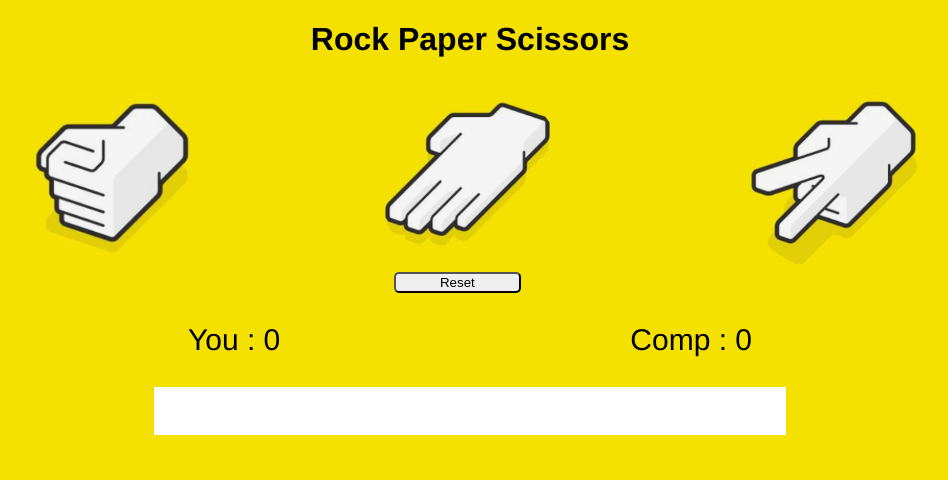
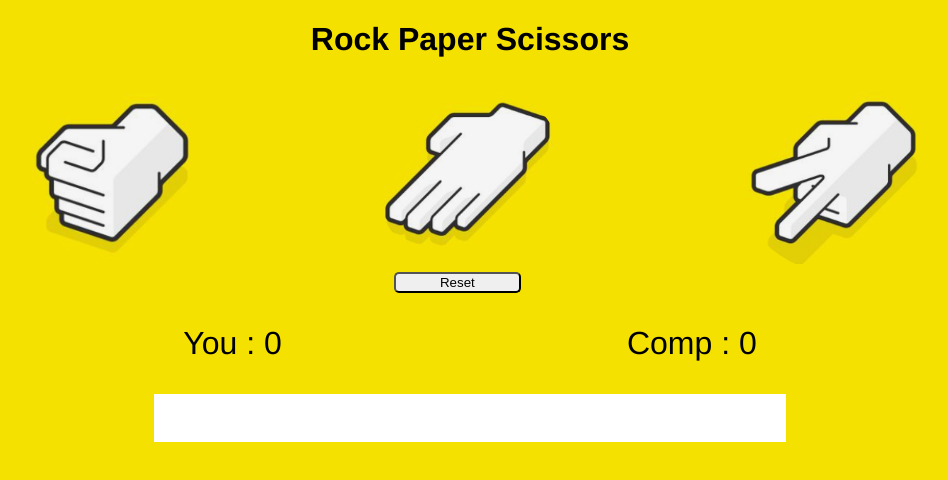
Before and after one commit to Reethika-K/Rock-Paper-Scissors, a plain HTML site: page index.html in a window 1280 px wide. Shown: the whole page, without its empty margins (170-1118 px from the left). Drawn offline with Linux system fonts and the light colour scheme.

Commit message:
font size

```diff
--- a/style.css
+++ b/style.css
@@ -42,14 +42,14 @@ button{
     display: flex;
     justify-content: space-evenly;
     font-family: 'Franklin Gothic Medium', 'Arial Narrow', Arial, sans-serif;
-    font-size: 30px;
+    font-size: 2rem;
 }
 .block3{
     height: 3rem;
     width: 50%;
     background-color: white;
     font-family: 'Franklin Gothic Medium', 'Arial Narrow', Arial, sans-serif;
-    font-size: 30px;
+    font-size: 2rem;
     text-align: center;
     position: relative;
     left: 25%;
```
